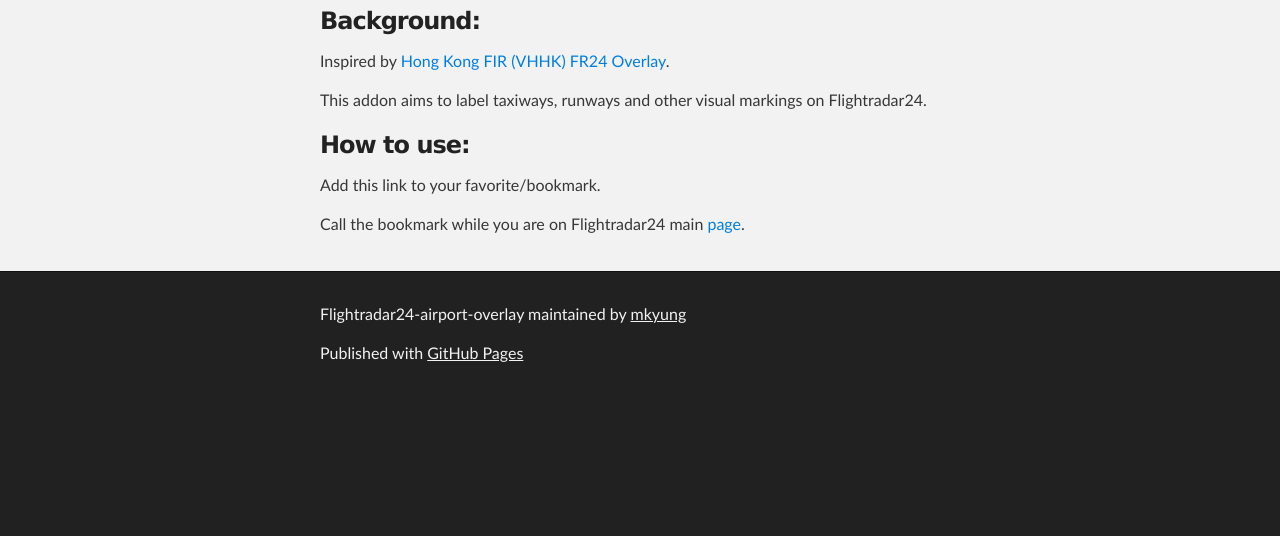
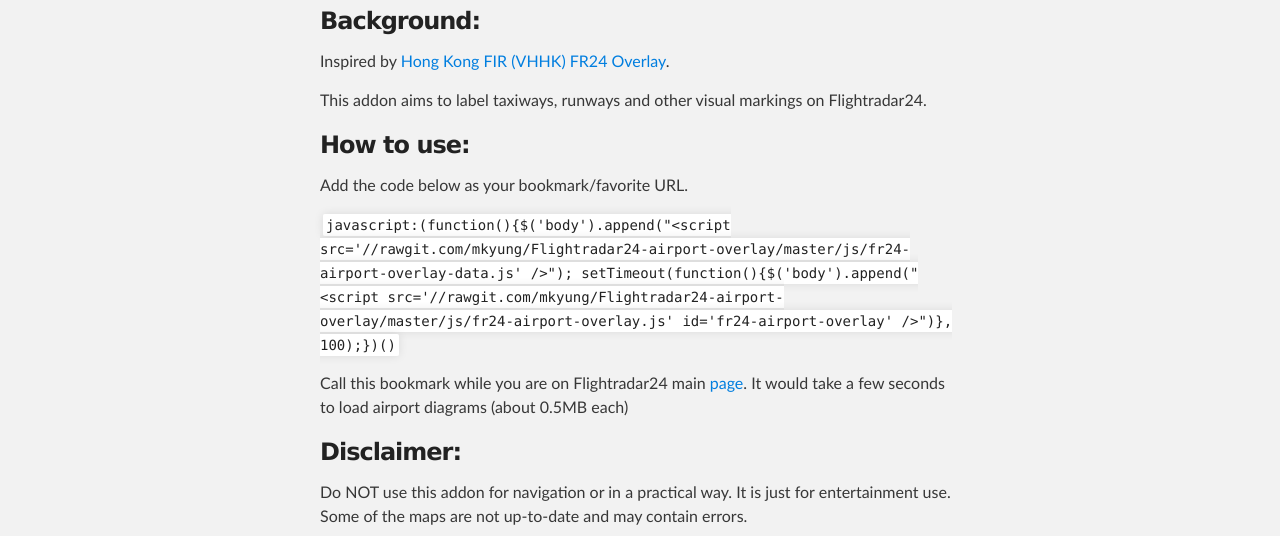
Before and after one commit to mkyung/Flightradar24-airport-overlay, a plain HTML site: page index.html in a window 1280 px wide. Shown: the part 416-952 px from the top of the page. Before the commit the page ends 816 px from the top, so only its background shows below. Drawn offline with Linux system fonts and the light colour scheme.

```diff
--- a/index.html
+++ b/index.html
@@ -47,9 +47,17 @@
 <h3>
 <a name="how-to-use" class="anchor" href="#how-to-use"><span class="octicon octicon-link"></span></a>How to use:</h3>
 
-<p>Add this link to your favorite/bookmark.</p>
+<p>Add the code below as your bookmark/favorite URL.</p>
 
-<p>Call the bookmark while you are on Flightradar24 main <a href="http://www.flightradar24.com/">page</a>.</p>
+<p><code>javascript:(function(){$('body').append("&lt;script src='//rawgit.com/mkyung/Flightradar24-airport-overlay/master/js/fr24-airport-overlay-data.js' /&gt;"); setTimeout(function(){$('body').append("&lt;script src='//rawgit.com/mkyung/Flightradar24-airport-overlay/master/js/fr24-airport-overlay.js' id='fr24-airport-overlay' /&gt;")}, 100);})()</code></p>
+
+<p>Call this bookmark while you are on Flightradar24 main <a href="http://www.flightradar24.com/">page</a>. It would take a few seconds to load airport diagrams (about 0.5MB each)</p>
+
+<h3>
+<a name="disclaimer" class="anchor" href="#disclaimer"><span class="octicon octicon-link"></span></a>Disclaimer:</h3>
+
+<p>Do NOT use this addon for navigation or in a practical way. It is just for entertainment use.
+Some of the maps are not up-to-date and may contain errors.</p>
       </section>
     </div>
 
--- a/params.json
+++ b/params.json
@@ -1 +1 @@
-{"name":"Flightradar24-airport-overlay","tagline":"","body":"# Flightradar24-airport-overlay\r\n## An addon for Flightradar24 web\r\n\r\n### Background:\r\nInspired by [Hong Kong FIR (VHHK) FR24 Overlay](https://github.com/microtony/fr24-overlay-vhhk).\r\n\r\nThis addon aims to label taxiways, runways and other visual markings on Flightradar24. \r\n\r\n### How to use:\r\n\r\nAdd this [link](javascript:(function(){$('body').append(\"<script src='//rawgit.com/mkyung/Flightradar24-airport-overlay/master/js/fr24-airport-overlay-data.js' />\"); setTimeout(function(){$('body').append(\"<script src='//rawgit.com/mkyung/Flightradar24-airport-overlay/master/js/fr24-airport-overlay.js' id='fr24-airport-overlay' />\")}, 100);})()) to your favorite/bookmark.\r\n\r\nCall the bookmark while you are on Flightradar24 main [page](http://www.flightradar24.com/).\r\n","google":"","note":"Don't delete this file! It's used internally to help with page regeneration."}
+{"name":"Flightradar24-airport-overlay","tagline":"","body":"# Flightradar24-airport-overlay\r\n## An addon for Flightradar24 web\r\n\r\n### Background:\r\nInspired by [Hong Kong FIR (VHHK) FR24 Overlay](https://github.com/microtony/fr24-overlay-vhhk).\r\n\r\nThis addon aims to label taxiways, runways and other visual markings on Flightradar24. \r\n\r\n### How to use:\r\n\r\nAdd the code below as your bookmark/favorite URL.\r\n\r\n`javascript:(function(){$('body').append(\"<script src='//rawgit.com/mkyung/Flightradar24-airport-overlay/master/js/fr24-airport-overlay-data.js' />\"); setTimeout(function(){$('body').append(\"<script src='//rawgit.com/mkyung/Flightradar24-airport-overlay/master/js/fr24-airport-overlay.js' id='fr24-airport-overlay' />\")}, 100);})()`\r\n\r\nCall this bookmark while you are on Flightradar24 main [page](http://www.flightradar24.com/). It would take a few seconds to load airport diagrams (about 0.5MB each)\r\n\r\n### Disclaimer:\r\n\r\nDo NOT use this addon for navigation or in a practical way. It is just for entertainment use. \r\nSome of the maps are not up-to-date and may contain errors.","google":"","note":"Don't delete this file! It's used internally to help with page regeneration."}
```
